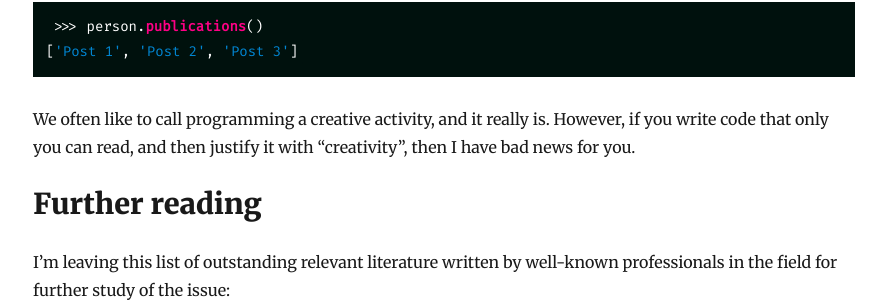
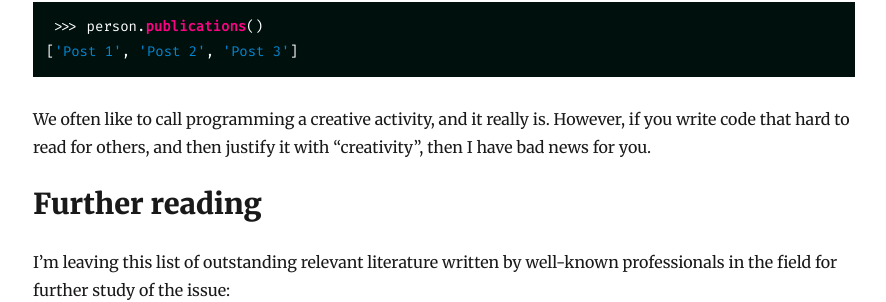
Before and after one commit to lk-geimfari/lk-geimfari.github.io, a Jekyll site: the page built from _posts/2020-07-05-a-few-thoughts-about-naming.md, in a window 1280 px wide and 900 px high, scrolled down 5727 px. Shown: the part 260-562 px from the top of the window, without its empty margins (196-1082 px from the left). Built offline with Jekyll 4.4.1, drawn with Linux system fonts in a browser that asks for light colours; nearby versions of some CDN libraries.

Commit message:
Fix typo

````diff
--- a/_posts/2020-07-05-a-few-thoughts-about-naming.md
+++ b/_posts/2020-07-05-a-few-thoughts-about-naming.md
@@ -227,8 +227,8 @@ or
 ```
 
 We often like to call programming a creative activity, and it really is.
-However, if you write code that only you can read, and then justify it with “creativity”,
-then I have bad news for you.
+However, if you write code that hard to read for others, and then justify it
+with “creativity”, then I have bad news for you.
 
 
 ## Further reading
````
